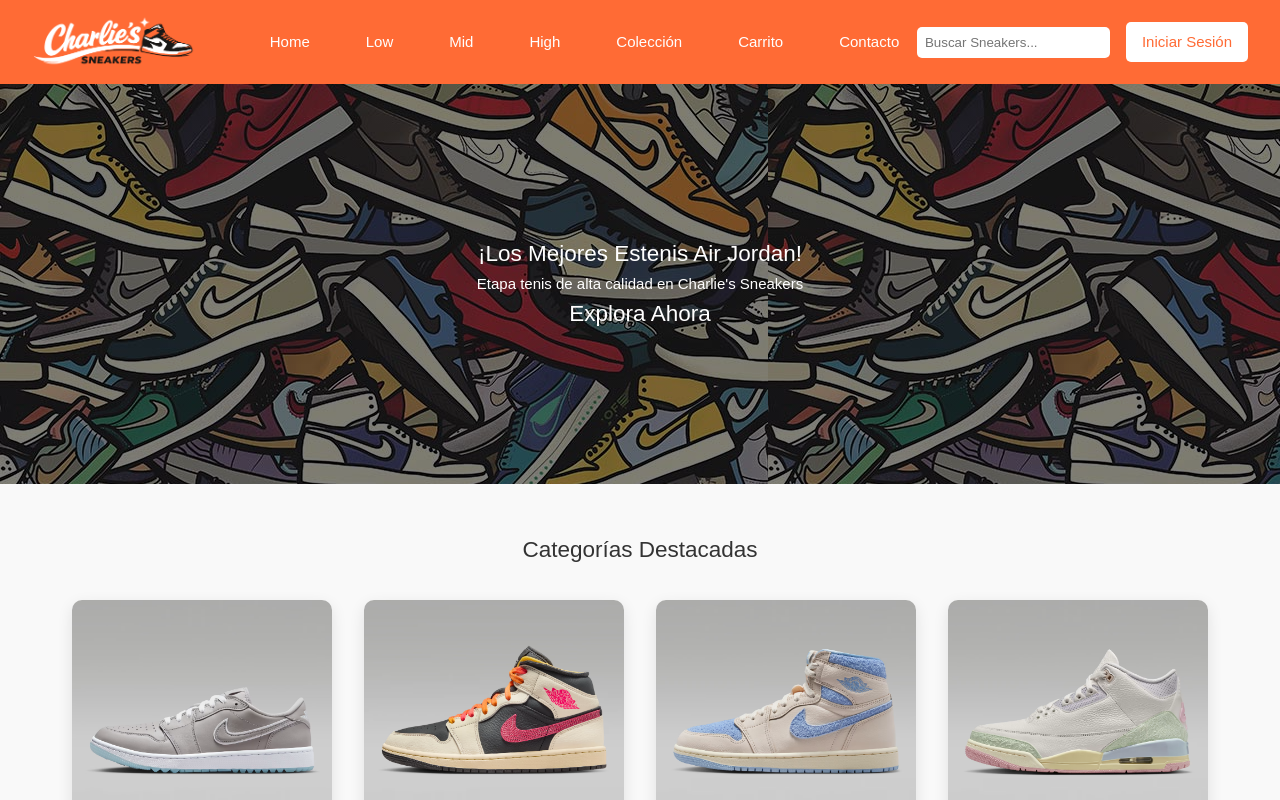
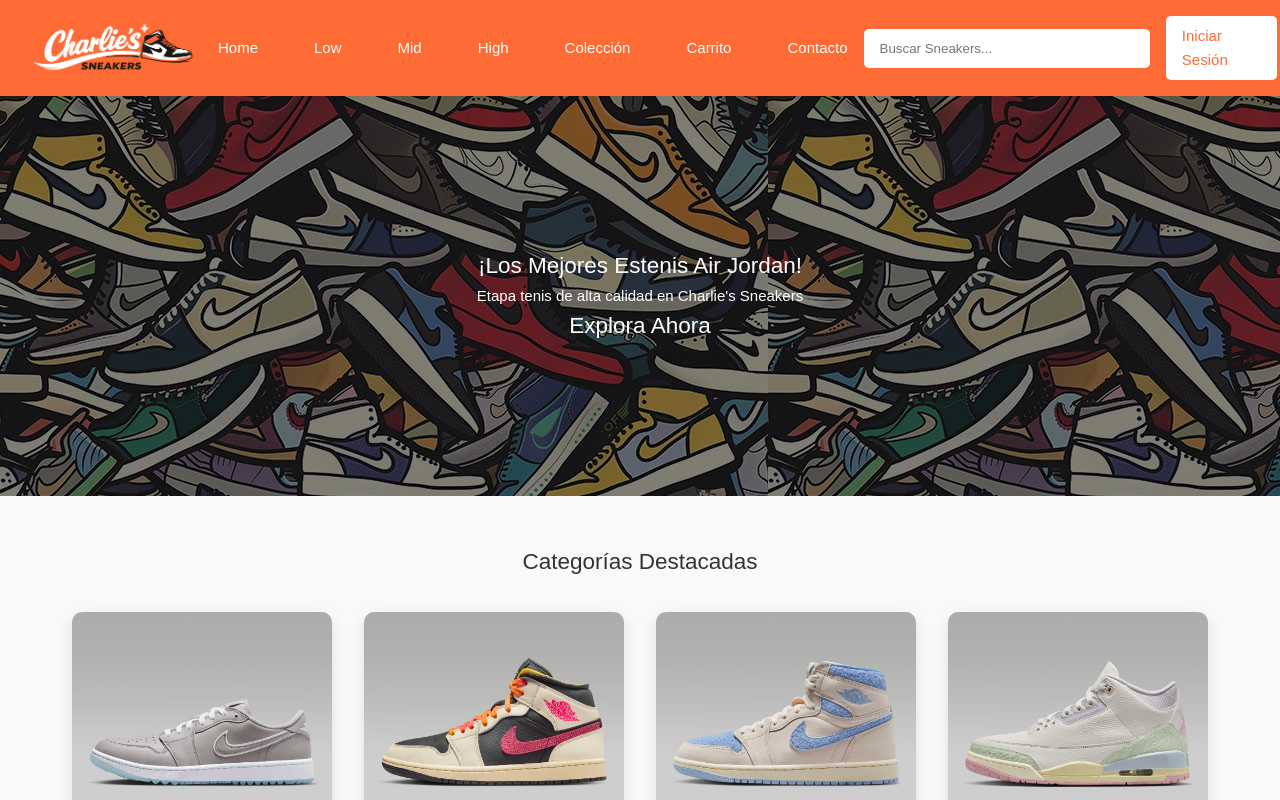
Before and after one commit to kattyab/CI0137_seg_fault, a Vue app: page / in a window 1280 px wide. Shown: the top 800 px of the page. Built offline with nearby package versions, Linux system fonts and the light colour scheme.

Commit message:
Search bar width was adjusted

```diff
--- a/src/assets/main.css
+++ b/src/assets/main.css
@@ -79,7 +79,8 @@ nav a:hover {
 }
 
 .search-login input {
-  padding: 0.5rem;
+  width: 320px;
+  padding: 0.75rem 1rem;
   border-radius: 5px;
   border: none;
 }
```
